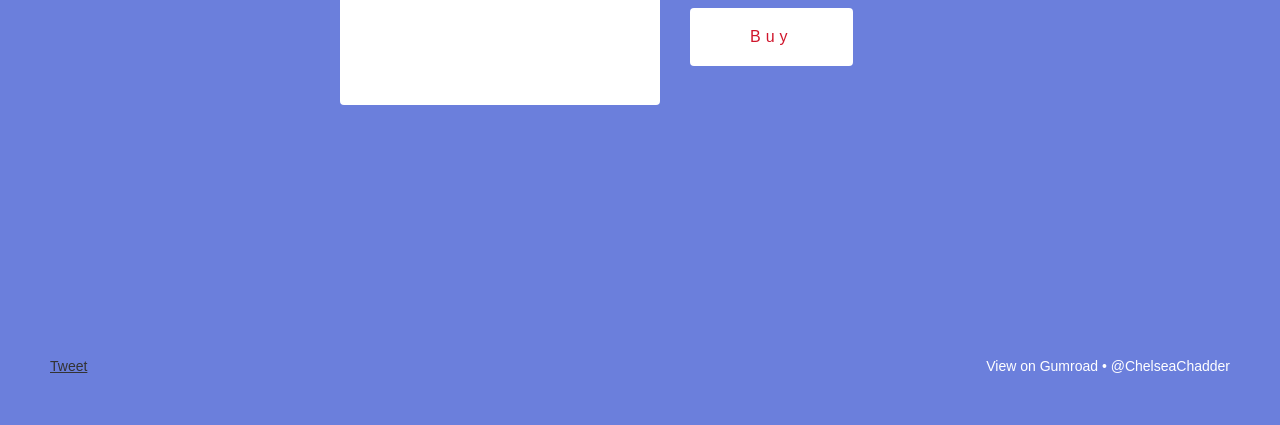
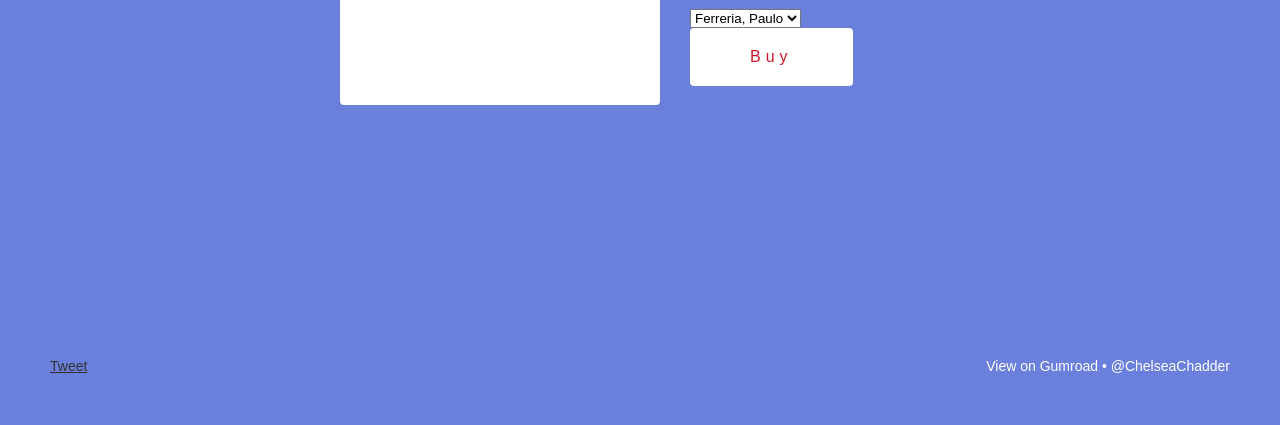
Before and after one commit to ChelseaStatsArchive/ChelseaChadder.com, a plain HTML site: page index.html in a window 1280 px wide. Shown: the part 375-800 px from the top of the page. Drawn offline with nearby package versions, Linux system fonts and the light colour scheme.

Commit message:
Update index.html

```diff
--- a/index.html
+++ b/index.html
@@ -32,6 +32,9 @@
     <div class="content">
       <h1 class="title">ChelseaChadder</h1>
       <p>Statistical analysis of Chelsea players past and present</p>
+    <select>
+    <option value="gumroad.com/chelseachadder/pauloferreira">Ferreria, Paulo</option>
+      </select>
       <a class="download-button" href="#">Buy</a>
     </div>
   </div>
```
